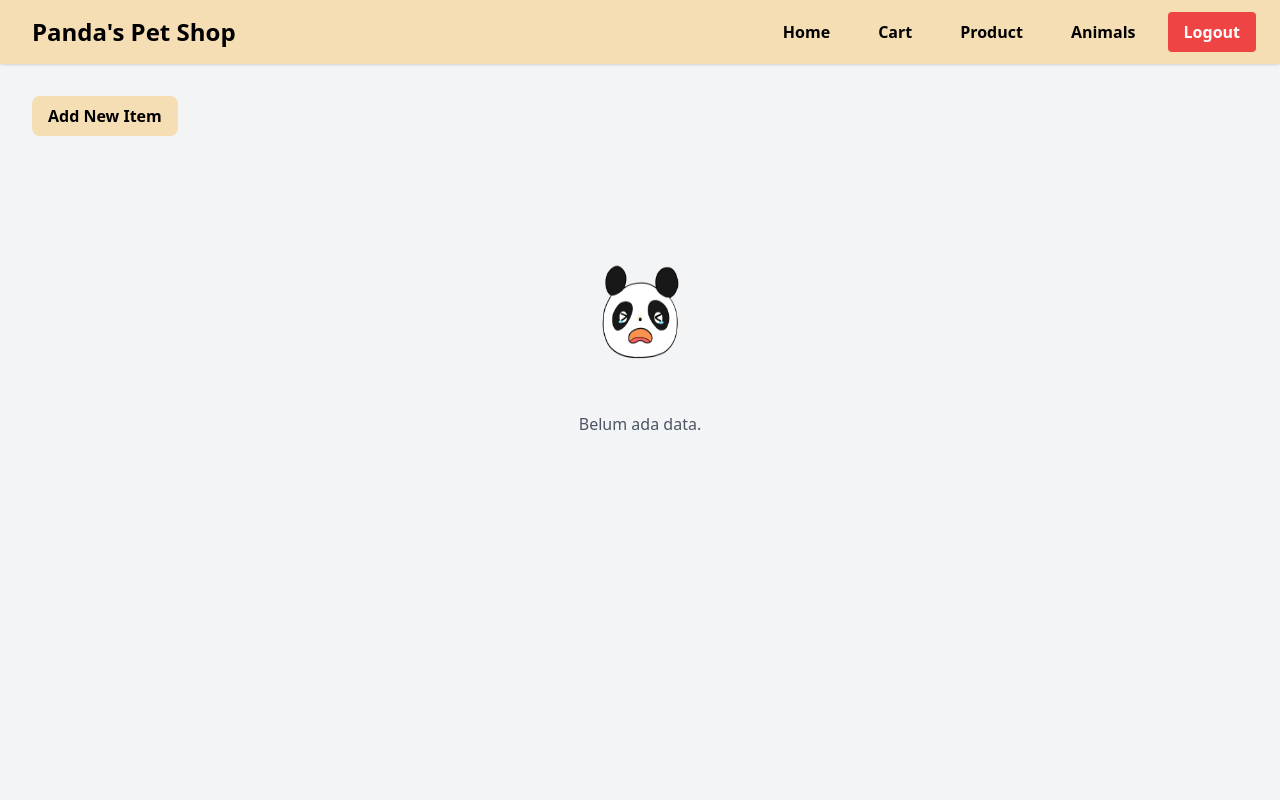
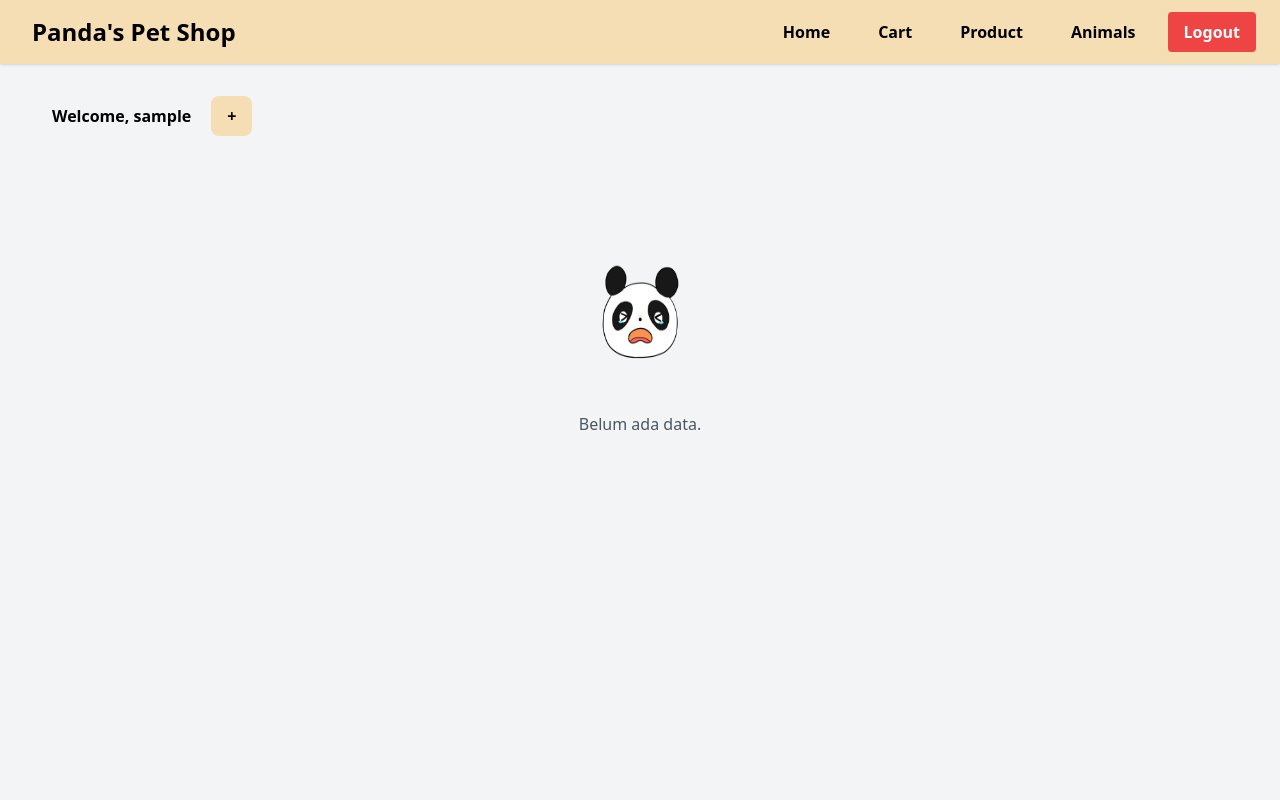
Before and after one commit to rafliesa/pandas-pet-shop, a Django app: page / in a window 1280 px wide. Run offline with Django 5.2, Linux system fonts and the light colour scheme; the visitor is signed in with stand-in values (Sample User, id 1); data that the repository does not hold is empty; some libraries are stand-ins or nearby versions.

Commit message:
Menambahkan welcome, user

```diff
--- a/main/templates/main.html
+++ b/main/templates/main.html
@@ -12,9 +12,12 @@
 </div>
     <div class="px-3 mb-4">
     </div>
-    <div class="flex justify-end mb-6 absolute">
-        <a href="{% url 'main:add_item' %}" class=" text-black font-bold py-2 px-4 rounded-lg " id="addItem">
-            Add New Item
+    <div class="flex justify-evenly mb-6 absolute">
+        <div>
+            <h2 class="font-bold px-3 py-2 mx-2 rounded-lg text-1rem">Welcome, {{user.username}}</h2>
+        </div>
+        <a href="{% url 'main:add_item' %}" class=" text-black font-bold py-2 px-4 rounded-lg" id="addItem">
+            +
         </a>
     </div>
 
@@ -24,7 +27,7 @@
         <p class="text-center text-gray-600 mt-4">Belum ada data.</p>
     </div>
     {% else %}
-    <div class="columns-1 sm:columns-2 lg:columns-1 space-y-8 w-full">
+    <div class="columns-1 sm:columns-4 lg:columns-1">
         {% for item in items %}
             {% include 'card.html' with item=item %}
         {% endfor %}
--- a/templates/navbar.html
+++ b/templates/navbar.html
@@ -11,7 +11,7 @@
         </div>
         <div class="hidden md:flex items-center">
           {% if user.is_authenticated %}
-            <a href="" class=" hover:bg-gray-500 hover:bg-opacity-20 text-black font-bold py-2 px-4 mx-2 rounded transition duration-300">
+            <a href="{% url 'main:show_main' %}" class=" hover:bg-gray-500 hover:bg-opacity-20 text-black font-bold py-2 px-4 mx-2 rounded transition duration-300">
               Home
             </a>
             <a href="" class=" hover:bg-gray-500 hover:bg-opacity-20 text-black font-bold py-2 px-4 mx-2 rounded transition duration-300">
```
Also changed, not shown: static/css/add_item.css (+10 -0 lines).
